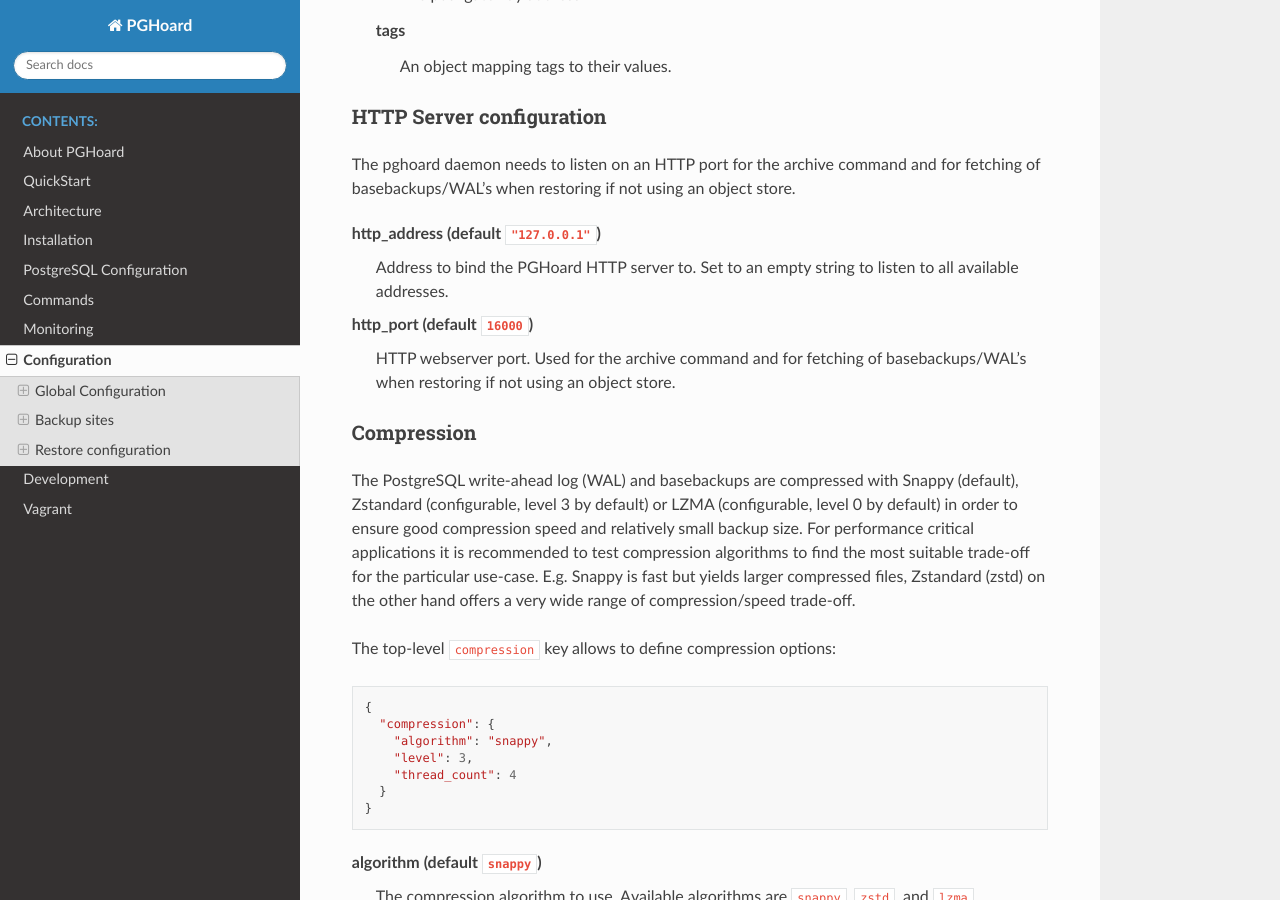
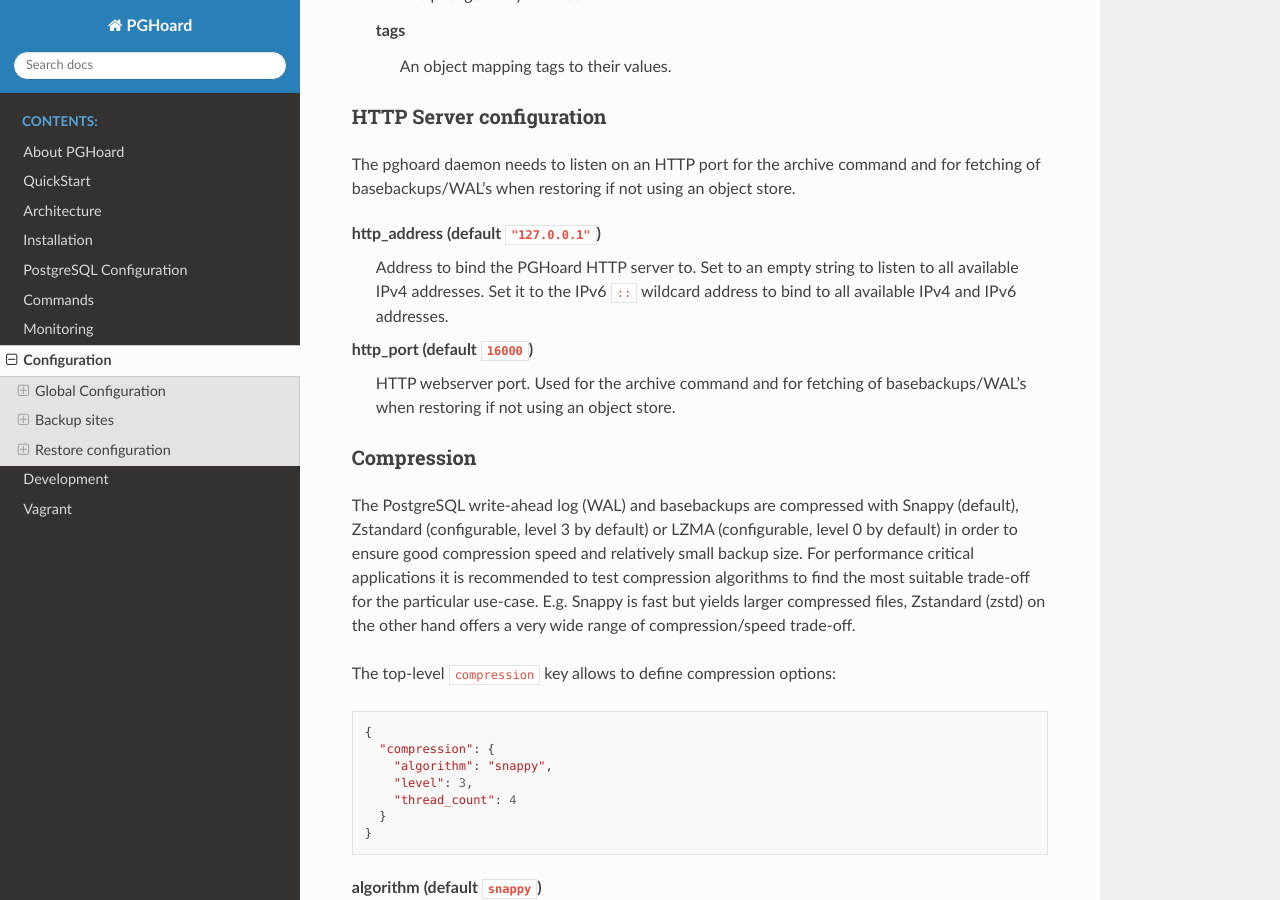
Before and after one commit to Aiven-Open/pghoard, a Sphinx documentation site: the page built from docs/configuration.rst, in a window 1280 px wide and 900 px high, scrolled down 3326 px. Built offline with Sphinx 7.4.7 and the Read the Docs theme 2.0.0, drawn with Linux system fonts in a browser that asks for light colours; the version number could not be read and is left out.

Commit message:
add some docs about using an IPv6 http_address

```diff
--- a/README.rst
+++ b/README.rst
@@ -480,7 +480,8 @@ be one of the algorithms supported by Python's hashlib.
 ``http_address`` (default ``"127.0.0.1"``)
 
 Address to bind the PGHoard HTTP server to.  Set to an empty string to
-listen to all available addresses.
+listen to all available IPv4 addresses.   Set it to the IPv6 ``::`` wildcard
+address to bind to all available IPv4 and IPv6 addresses.
 
 ``http_port`` (default ``16000``)
 
--- a/docs/configuration.rst
+++ b/docs/configuration.rst
@@ -166,7 +166,8 @@ for fetching of basebackups/WAL's when restoring if not using an object store.
 
 http_address (default ``"127.0.0.1"``)
                Address to bind the PGHoard HTTP server to.  Set to an empty string to
-               listen to all available addresses.
+               listen to all available IPv4 addresses.   Set it to the IPv6 ``::`` wildcard
+               address to bind to all available IPv4 and IPv6 addresses.
 http_port (default ``16000``)
             HTTP webserver port. Used for the archive command and for fetching of
             basebackups/WAL's when restoring if not using an object store.
```
